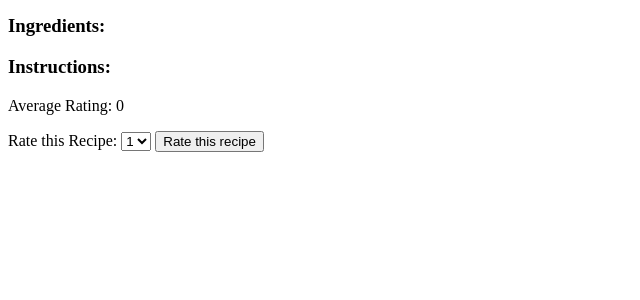
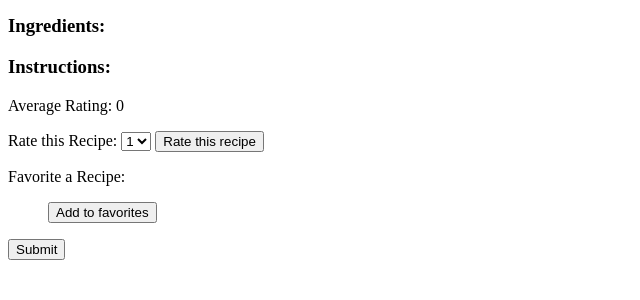
Before and after one commit to fionniepollack/recipe-berry, a Flask app: template templates/recipe_details.html in a window 1280 px wide. Shown: the part 243-543 px from the top of the page, without its empty margins (0-640 px from the left). Run offline with Flask 2, Linux system fonts and the light colour scheme; the template is opened without the code that fills it, so the values that code supplies are empty; the visitor is signed in with stand-in values (Sample User, id 1).

Commit message:
Implement functions to create add to favorites button

```diff
--- a/templates/recipe_details.html
+++ b/templates/recipe_details.html
@@ -78,9 +78,30 @@
     {% endif %}
   {% endif %}
 
+  <!-- Favorite a Recipe Feature -->
+  <form>
+    <p>
+      Favorite a Recipe:
+      <ul style="list-style-type:none;">
+        <li>
+          <!-- <label for="favorite">Add to favorites</label> -->
+          <!-- <input type="url" name="images"> -->
+          <button type="button" id="favorite-recipe">Add to favorites</button>
+          <!-- <button type="button" id="add-image">Add</button> -->
+          <!-- <button type="button" id="remove-image">Remove</button> -->
+          <!-- <div id="image-input-list"></div> -->
+          <input type="hidden" value="{{ recipe.user.user_id }}" id="user-id">
+          <input type="hidden" value="{{ recipe.recipe_id }}" id="recipe-id">
+        </li>
+      </ul>
+    </p>
+
+    <p>
+      <input type="submit">
+    </p>
+  </form>
 
   <p>
-    <!-- <button type="button" id="favorite-recipe">Add to favorites</button> -->
     <!-- <button type="button" id="update-recipe">Update Recipe</button> -->
 
     <!-- Delete (Archive) Recipe Feature -->
```
Also changed, not shown: static/js/favorite-recipe.js (added, +15 -0 lines).
